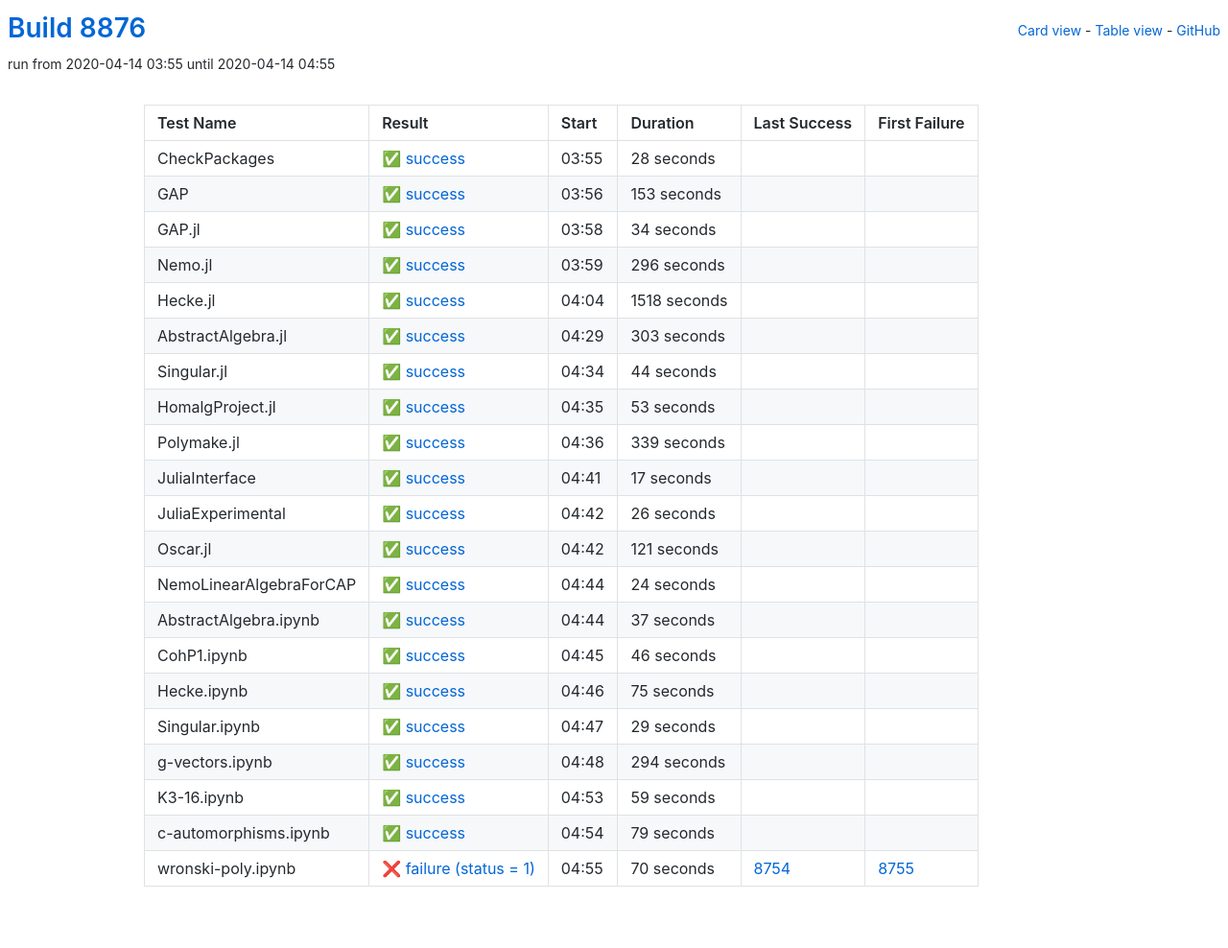
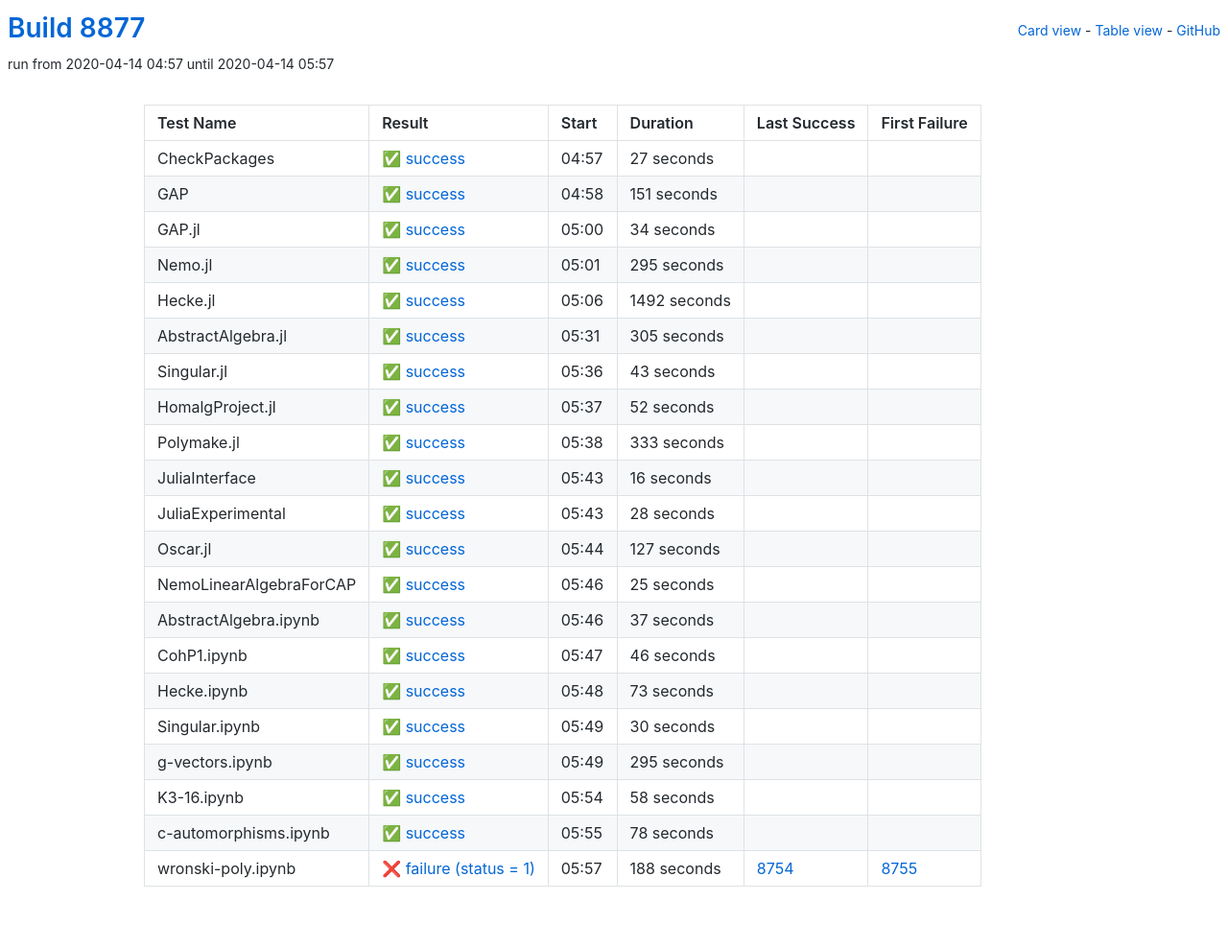
Before and after one commit to oscar-system/oscar-ci-status, a Jekyll site: the page built from table.html, in a window 1280 px wide. Shown: the whole page at 96% size. Built offline with Jekyll 4.4.1, drawn with Linux system fonts in a browser that asks for light colours.

Commit message:
Build 8877

```diff
--- a/_data/ci.yml
+++ b/_data/ci.yml
@@ -1,27 +1,27 @@
-build: 8876
-build_url: https://oscarci.mathematik.uni-kl.de/job/oscar/8876/
+build: 8877
+build_url: https://oscarci.mathematik.uni-kl.de/job/oscar/8877/
 job: oscar
 tests:
-- duration: 28
+- duration: 27
   exitcode: 0
   first_failure: false
   first_failure_url: null
   last_success: false
   last_success_url: null
-  log: https://oscarci.mathematik.uni-kl.de/job/oscar/8876/artifact/logs/build-8876/CheckPackages.log
+  log: https://oscarci.mathematik.uni-kl.de/job/oscar/8877/artifact/logs/build-8877/CheckPackages.log
   name: CheckPackages
-  start: 2020-04-14 03:55
+  start: 2020-04-14 04:57
   status: success
   success: true
-- duration: 153
+- duration: 151
   exitcode: 0
   first_failure: false
   first_failure_url: null
   last_success: false
   last_success_url: null
-  log: https://oscarci.mathematik.uni-kl.de/job/oscar/8876/artifact/logs/build-8876/GAP.log
+  log: https://oscarci.mathematik.uni-kl.de/job/oscar/8877/artifact/logs/build-8877/GAP.log
   name: GAP
-  start: 2020-04-14 03:56
+  start: 2020-04-14 04:58
   status: success
   success: true
 - duration: 34
@@ -30,119 +30,119 @@
   first_failure_url: null
   last_success: false
   last_success_url: null
-  log: https://oscarci.mathematik.uni-kl.de/job/oscar/8876/artifact/logs/build-8876/GAP.jl.log
+  log: https://oscarci.mathematik.uni-kl.de/job/oscar/8877/artifact/logs/build-8877/GAP.jl.log
   name: GAP.jl
-  start: 2020-04-14 03:58
+  start: 2020-04-14 05:00
   status: success
   success: true
-- duration: 296
+- duration: 295
   exitcode: 0
   first_failure: false
   first_failure_url: null
   last_success: false
   last_success_url: null
-  log: https://oscarci.mathematik.uni-kl.de/job/oscar/8876/artifact/logs/build-8876/Nemo.jl.log
+  log: https://oscarci.mathematik.uni-kl.de/job/oscar/8877/artifact/logs/build-8877/Nemo.jl.log
   name: Nemo.jl
-  start: 2020-04-14 03:59
+  start: 2020-04-14 05:01
   status: success
   success: true
-- duration: 1518
+- duration: 1492
   exitcode: 0
   first_failure: false
   first_failure_url: null
   last_success: false
   last_success_url: null
-  log: https://oscarci.mathematik.uni-kl.de/job/oscar/8876/artifact/logs/build-8876/Hecke.jl.log
+  log: https://oscarci.mathematik.uni-kl.de/job/oscar/8877/artifact/logs/build-8877/Hecke.jl.log
   name: Hecke.jl
-  start: 2020-04-14 04:04
+  start: 2020-04-14 05:06
   status: success
   success: true
-- duration: 303
+- duration: 305
   exitcode: 0
   first_failure: false
   first_failure_url: null
   last_success: false
   last_success_url: null
-  log: https://oscarci.mathematik.uni-kl.de/job/oscar/8876/artifact/logs/build-8876/AbstractAlgebra.jl.log
+  log: https://oscarci.mathematik.uni-kl.de/job/oscar/8877/artifact/logs/build-8877/AbstractAlgebra.jl.log
   name: AbstractAlgebra.jl
-  start: 2020-04-14 04:29
+  start: 2020-04-14 05:31
   status: success
   success: true
-- duration: 44
+- duration: 43
   exitcode: 0
   first_failure: false
   first_failure_url: null
   last_success: false
   last_success_url: null
-  log: https://oscarci.mathematik.uni-kl.de/job/oscar/8876/artifact/logs/build-8876/Singular.jl.log
+  log: https://oscarci.mathematik.uni-kl.de/job/oscar/8877/artifact/logs/build-8877/Singular.jl.log
   name: Singular.jl
-  start: 2020-04-14 04:34
+  start: 2020-04-14 05:36
   status: success
   success: true
-- duration: 53
+- duration: 52
   exitcode: 0
   first_failure: false
   first_failure_url: null
   last_success: false
   last_success_url: null
-  log: https://oscarci.mathematik.uni-kl.de/job/oscar/8876/artifact/logs/build-8876/HomalgProject.jl.log
+  log: https://oscarci.mathematik.uni-kl.de/job/oscar/8877/artifact/logs/build-8877/HomalgProject.jl.log
   name: HomalgProject.jl
-  start: 2020-04-14 04:35
+  start: 2020-04-14 05:37
   status: success
   success: true
-- duration: 339
+- duration: 333
   exitcode: 0
   first_failure: false
   first_failure_url: null
   last_success: false
   last_success_url: null
-  log: https://oscarci.mathematik.uni-kl.de/job/oscar/8876/artifact/logs/build-8876/Polymake.jl.log
+  log: https://oscarci.mathematik.uni-kl.de/job/oscar/8877/artifact/logs/build-8877/Polymake.jl.log
   name: Polymake.jl
-  start: 2020-04-14 04:36
+  start: 2020-04-14 05:38
   status: success
   success: true
-- duration: 17
+- duration: 16
   exitcode: 0
   first_failure: false
   first_failure_url: null
   last_success: false
   last_success_url: null
-  log: https://oscarci.mathematik.uni-kl.de/job/oscar/8876/artifact/logs/build-8876/JuliaInterface.log
+  log: https://oscarci.mathematik.uni-kl.de/job/oscar/8877/artifact/logs/build-8877/JuliaInterface.log
   name: JuliaInterface
-  start: 2020-04-14 04:41
+  start: 2020-04-14 05:43
   status: success
   success: true
-- duration: 26
+- duration: 28
   exitcode: 0
   first_failure: false
   first_failure_url: null
   last_success: false
   last_success_url: null
-  log: https://oscarci.mathematik.uni-kl.de/job/oscar/8876/artifact/logs/build-8876/JuliaExperimental.log
+  log: https://oscarci.mathematik.uni-kl.de/job/oscar/8877/artifact/logs/build-8877/JuliaExperimental.log
   name: JuliaExperimental
-  start: 2020-04-14 04:42
+  start: 2020-04-14 05:43
   status: success
   success: true
-- duration: 121
+- duration: 127
   exitcode: 0
   first_failure: false
   first_failure_url: null
   last_success: false
   last_success_url: null
-  log: https://oscarci.mathematik.uni-kl.de/job/oscar/8876/artifact/logs/build-8876/Oscar.jl.log
+  log: https://oscarci.mathematik.uni-kl.de/job/oscar/8877/artifact/logs/build-8877/Oscar.jl.log
   name: Oscar.jl
-  start: 2020-04-14 04:42
+  start: 2020-04-14 05:44
   status: success
   success: true
-- duration: 24
+- duration: 25
   exitcode: 0
   first_failure: false
   first_failure_url: null
   last_success: false
   last_success_url: null
-  log: https://oscarci.mathematik.uni-kl.de/job/oscar/8876/artifact/logs/build-8876/NemoLinearAlgebraForCAP.log
+  log: https://oscarci.mathematik.uni-kl.de/job/oscar/8877/artifact/logs/build-8877/NemoLinearAlgebraForCAP.log
   name: NemoLinearAlgebraForCAP
-  start: 2020-04-14 04:44
+  start: 2020-04-14 05:46
   status: success
   success: true
 - duration: 37
@@ -151,9 +151,9 @@
   first_failure_url: null
   last_success: false
   last_success_url: null
-  log: https://oscarci.mathematik.uni-kl.de/job/oscar/8876/artifact/logs/build-8876/AbstractAlgebra.ipynb.log
+  log: https://oscarci.mathematik.uni-kl.de/job/oscar/8877/artifact/logs/build-8877/AbstractAlgebra.ipynb.log
   name: AbstractAlgebra.ipynb
-  start: 2020-04-14 04:44
+  start: 2020-04-14 05:46
   status: success
   success: true
 - duration: 46
@@ -162,74 +162,74 @@
   first_failure_url: null
   last_success: false
   last_success_url: null
-  log: https://oscarci.mathematik.uni-kl.de/job/oscar/8876/artifact/logs/build-8876/CohP1.ipynb.log
+  log: https://oscarci.mathematik.uni-kl.de/job/oscar/8877/artifact/logs/build-8877/CohP1.ipynb.log
   name: CohP1.ipynb
-  start: 2020-04-14 04:45
+  start: 2020-04-14 05:47
   status: success
   success: true
-- duration: 75
+- duration: 73
   exitcode: 0
   first_failure: false
   first_failure_url: null
   last_success: false
   last_success_url: null
-  log: https://oscarci.mathematik.uni-kl.de/job/oscar/8876/artifact/logs/build-8876/Hecke.ipynb.log
+  log: https://oscarci.mathematik.uni-kl.de/job/oscar/8877/artifact/logs/build-8877/Hecke.ipynb.log
   name: Hecke.ipynb
-  start: 2020-04-14 04:46
+  start: 2020-04-14 05:48
   status: success
   success: true
-- duration: 29
+- duration: 30
   exitcode: 0
   first_failure: false
   first_failure_url: null
   last_success: false
   last_success_url: null
-  log: https://oscarci.mathematik.uni-kl.de/job/oscar/8876/artifact/logs/build-8876/Singular.ipynb.log
+  log: https://oscarci.mathematik.uni-kl.de/job/oscar/8877/artifact/logs/build-8877/Singular.ipynb.log
   name: Singular.ipynb
-  start: 2020-04-14 04:47
+  start: 2020-04-14 05:49
   status: success
   success: true
-- duration: 294
+- duration: 295
   exitcode: 0
   first_failure: false
   first_failure_url: null
   last_success: false
   last_success_url: null
-  log: https://oscarci.mathematik.uni-kl.de/job/oscar/8876/artifact/logs/build-8876/g-vectors.ipynb.log
+  log: https://oscarci.mathematik.uni-kl.de/job/oscar/8877/artifact/logs/build-8877/g-vectors.ipynb.log
   name: g-vectors.ipynb
-  start: 2020-04-14 04:48
+  start: 2020-04-14 05:49
   status: success
   success: true
-- duration: 59
+- duration: 58
   exitcode: 0
   first_failure: false
   first_failure_url: null
   last_success: false
   last_success_url: null
-  log: https://oscarci.mathematik.uni-kl.de/job/oscar/8876/artifact/logs/build-8876/K3-16.ipynb.log
+  log: https://oscarci.mathematik.uni-kl.de/job/oscar/8877/artifact/logs/build-8877/K3-16.ipynb.log
   name: K3-16.ipynb
-  start: 2020-04-14 04:53
+  start: 2020-04-14 05:54
   status: success
   success: true
-- duration: 79
+- duration: 78
   exitcode: 0
   first_failure: false
   first_failure_url: null
   last_success: false
   last_success_url: null
-  log: https://oscarci.mathematik.uni-kl.de/job/oscar/8876/artifact/logs/build-8876/c-automorphisms.ipynb.log
+  log: https://oscarci.mathematik.uni-kl.de/job/oscar/8877/artifact/logs/build-8877/c-automorphisms.ipynb.log
   name: c-automorphisms.ipynb
-  start: 2020-04-14 04:54
+  start: 2020-04-14 05:55
   status: success
   success: true
-- duration: 70
+- duration: 188
   exitcode: 1
   first_failure: 8755
   first_failure_url: https://oscarci.mathematik.uni-kl.de/job/oscar/8755/
   last_success: 8754
   last_success_url: https://oscarci.mathematik.uni-kl.de/job/oscar/8754/
-  log: https://oscarci.mathematik.uni-kl.de/job/oscar/8876/artifact/logs/build-8876/wronski-poly.ipynb.log
+  log: https://oscarci.mathematik.uni-kl.de/job/oscar/8877/artifact/logs/build-8877/wronski-poly.ipynb.log
   name: wronski-poly.ipynb
-  start: 2020-04-14 04:55
+  start: 2020-04-14 05:57
   status: failure
   success: false
```
Also changed, not shown: README.md.
